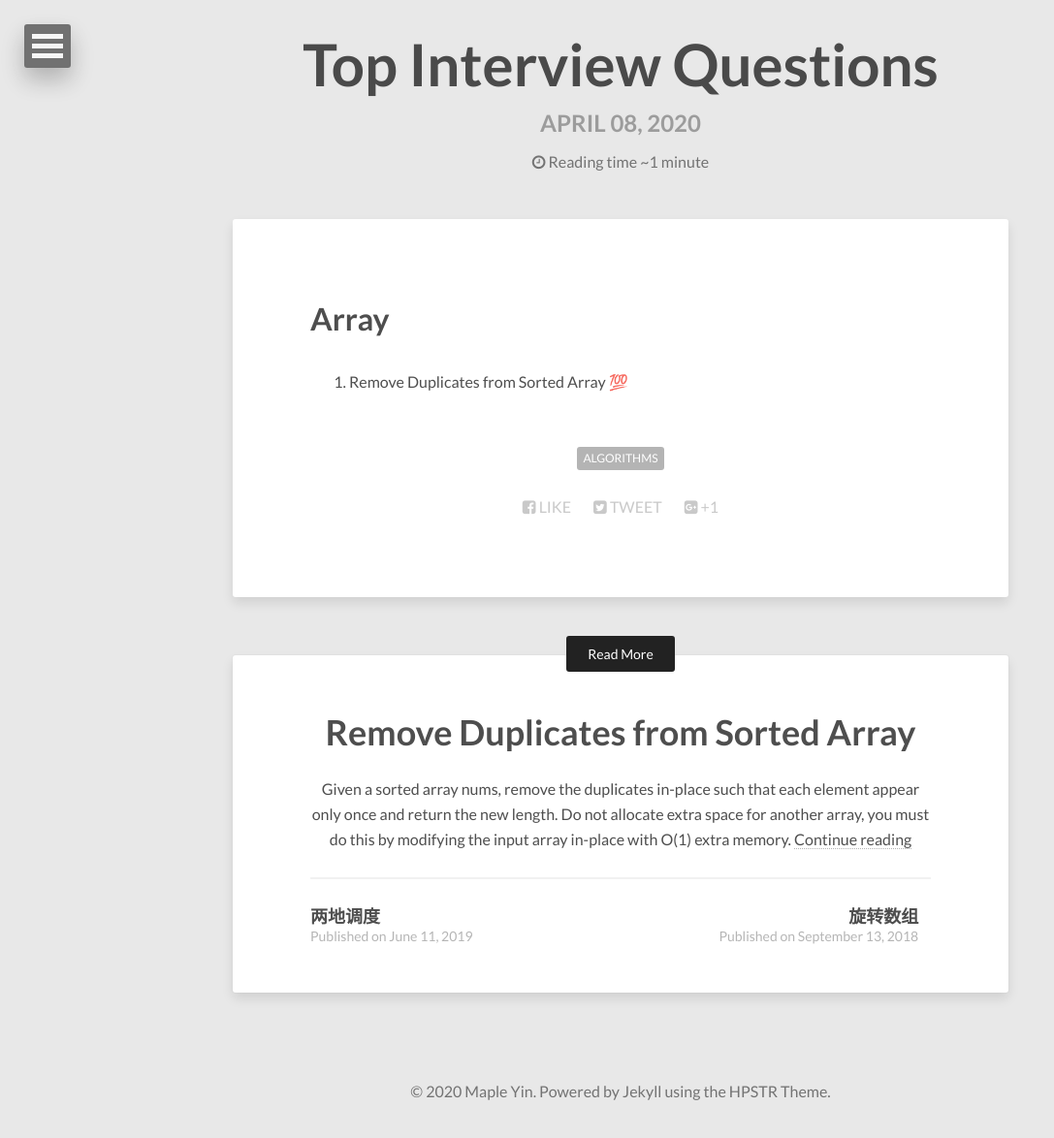
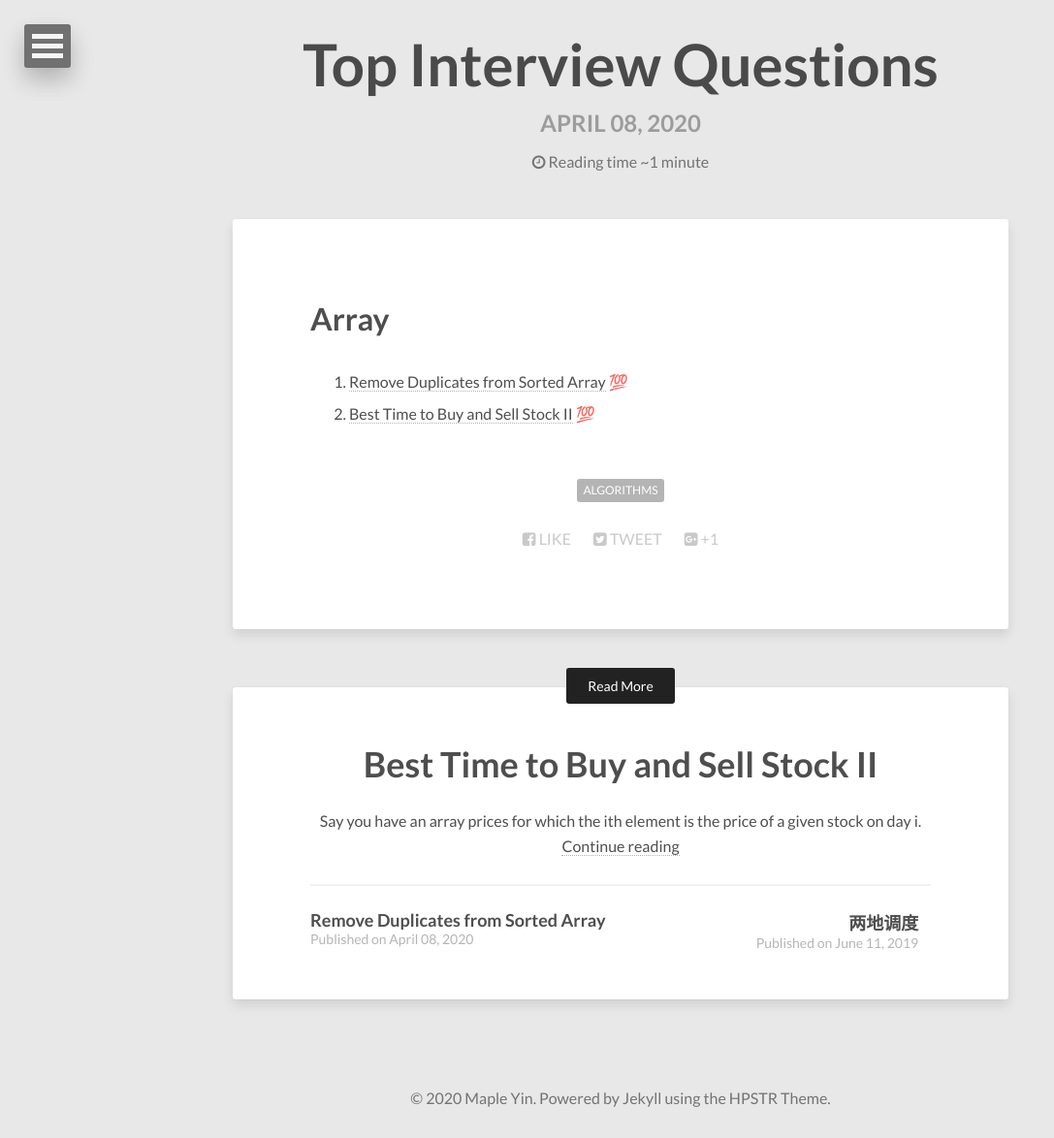
Before and after one commit to MapleYin/MapleYin.github.io, a Jekyll site: the page built from _posts/2020-04-08-Top-Interview-Questions.md, in a window 1280 px wide. Shown: the whole page at 97% size, without its empty margins (0-1087 px from the left). Built offline with Jekyll 4.4.1, drawn with Linux system fonts in a browser that asks for light colours; nearby versions of some CDN libraries; part of the change alters nothing that is shown.

Commit message:
add a stock

````diff
--- a/_posts/2020-04-08-Top-Interview-Questions.md
+++ b/_posts/2020-04-08-Top-Interview-Questions.md
@@ -7,4 +7,5 @@ layout: post
 
 # Array
 
-1. Remove Duplicates from Sorted Array 💯
+1. [Remove Duplicates from Sorted Array](/Remove-Duplicates-from-Sorted-Array/) 💯
+2. [Best Time to Buy and Sell Stock II](/Best-Time-to-Buy-and-Sell-Stock-II) 💯
--- /dev/null
+++ b/_posts/2020-04-09-Best-Time-to-Buy-and-Sell-Stock-II.md
@@ -0,0 +1,71 @@
+---
+title: Best Time to Buy and Sell Stock II
+description: "Say you have an array prices for which the ith element is the price of a given stock on day i."
+tags: [algorithms]
+layout: post
+---
+
+>Say you have an array `prices` for which the *i*th element is the price of a given stock on day *i*.
+>
+>Design an algorithm to find the maximum profit. You may complete as many transactions as you like (i.e., buy one and sell one share of the stock multiple times).
+>
+>**Note:** You may not engage in multiple transactions at the same time (i.e., you must sell the stock before you buy again).
+>
+>**Example 1:**
+>
+>```
+>Input: [7,1,5,3,6,4]
+>Output: 7
+>Explanation: Buy on day 2 (price = 1) and sell on day 3 (price = 5), profit = 5-1 = 4.
+>             Then buy on day 4 (price = 3) and sell on day 5 (price = 6), profit = 6-3 = 3.
+>```
+>
+>**Example 2:**
+>
+>```
+>Input: [1,2,3,4,5]
+>Output: 4
+>Explanation: Buy on day 1 (price = 1) and sell on day 5 (price = 5), profit = 5-1 = 4.
+>             Note that you cannot buy on day 1, buy on day 2 and sell them later, as you are
+>             engaging multiple transactions at the same time. You must sell before buying again.
+>```
+>
+>**Example 3:**
+>
+>```
+>Input: [7,6,4,3,1]
+>Output: 0
+>Explanation: In this case, no transaction is done, i.e. max profit = 0.
+>```
+>
+>
+>
+>**Constraints:**
+>
+>- `1 <= prices.length <= 3 * 10 ^ 4`
+>- `0 <= prices[i] <= 10 ^ 4`
+
+因为可以多次买卖，所以我们只需要知道有多少递增即可。
+
+```javascript
+/**
+ * @param {number[]} prices
+ * @return {number}
+ */
+var maxProfit = function(prices) {
+    if (prices.length <= 1) {
+        return 0;
+    }
+    let start = prices[0];
+    let profit = 0;
+    let index = 1;
+    while(index < prices.length) {
+        if (prices[index] > start) {
+            profit += prices[index] - start;
+        }
+        start = prices[index];
+        ++index;
+    }
+    return profit;
+};
+```
````
